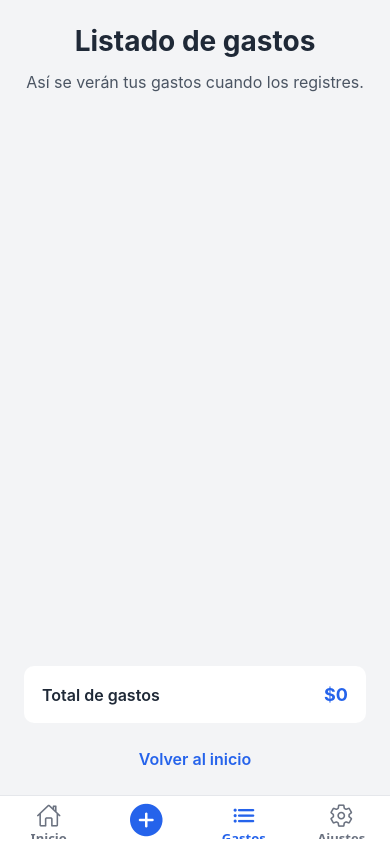
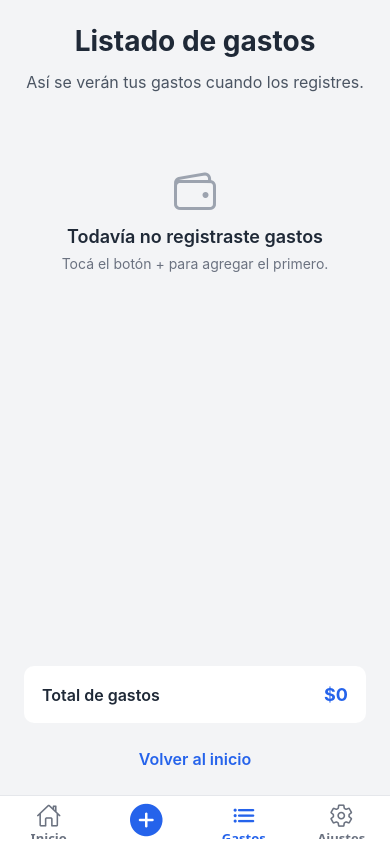
Before and after one commit to Luciaperazzolo/GastosDiarios-P3, a React Native app: screen / in a window 390 px wide. Both pictures are taken after a click on the button "Ver gastos". Built offline with nearby package versions, Linux system fonts and the light colour scheme.

Commit message:
Agregar estado vacío al listado de gastos
PantallaGastos muestra el mensaje 'Todavía no registraste gastos' con un ícono cuando no hay gastos, usando ListEmptyComponent de la FlatList. US #2, parte 3 de 4.

```diff
--- a/src/screens/PantallaDetalleGasto.js
+++ b/src/screens/PantallaDetalleGasto.js
@@ -17,8 +17,8 @@ function formatearFecha(fecha) {
 
 // Muestra el detalle de un gasto: recibe solo el id y lo busca en el Context.
 export default function PantallaDetalleGasto({ route, navigation }) {
-  // route.params contiene lo que se envió en navigation.navigate(..., { gasto }).
-    const { id } = route.params;
+
+  const { id } = route.params;
     const { expenses, removeExpense } = useExpenses();
     const gasto = expenses.find((item) => item.id === id);
 
--- a/src/screens/PantallaGastos.js
+++ b/src/screens/PantallaGastos.js
@@ -21,6 +21,15 @@ export default function PantallaGastos({ navigation }) {
         data={expenses}
         keyExtractor={(item) => item.id}
         contentContainerStyle={styles.lista}
+        ListEmptyComponent={
+          <View style={styles.estadoVacio}>
+            <Ionicons name="wallet-outline" size={48} color="#9CA3AF" />
+            <Text style={styles.tituloVacio}>Todavía no registraste gastos</Text>
+            <Text style={styles.textoVacio}>
+              Tocá el botón + para agregar el primero.
+            </Text>
+          </View>
+        }
         renderItem={({ item }) => {
         const estiloCategoria = getCategory(item.categoria);
 
@@ -84,6 +93,14 @@ const styles = StyleSheet.create({
     paddingBottom: 12,
   },
   lista: { paddingBottom: 16 },
+  estadoVacio: { alignItems: 'center', paddingVertical: 48, gap: 8 },
+  tituloVacio: {
+    fontSize: 18,
+    fontWeight: '600',
+    color: '#1F2937',
+    textAlign: 'center',
+  },
+  textoVacio: { fontSize: 14, color: '#6B7280', textAlign: 'center' },
   tarjetaGasto: {
     backgroundColor: '#FFFFFF',
     padding: 18,
```
